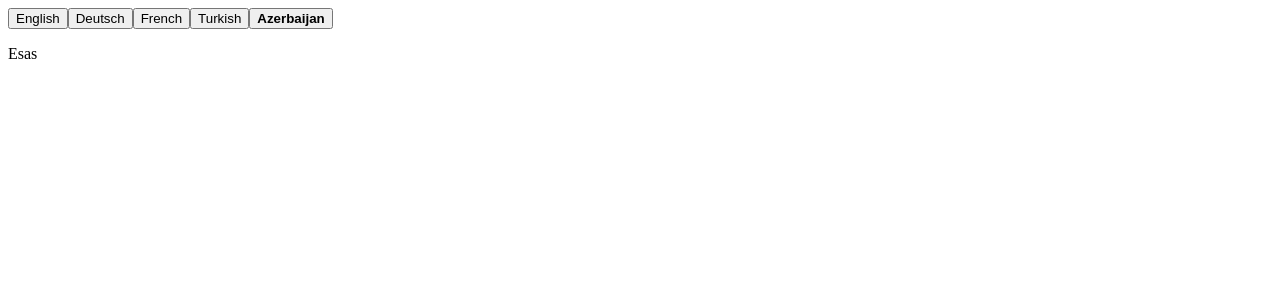
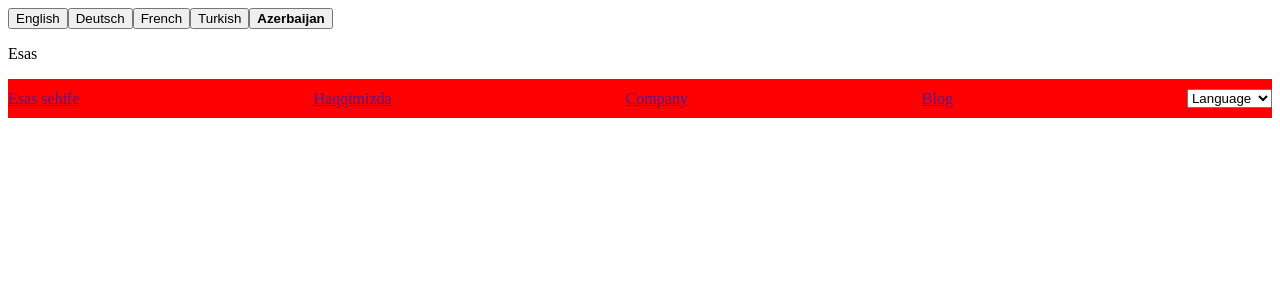
Before and after one commit to MinayeAliyeva/E-commerce, a React (Create React App) app: page / in a window 1280 px wide. Shown: the top 300 px of the page. Built offline with nearby package versions, Linux system fonts and the light colour scheme.

Commit message:
navbar and translations added

```diff
--- a/package.json
+++ b/package.json
@@ -16,6 +16,7 @@
     "react": "^18.3.1",
     "react-dom": "^18.3.1",
     "react-i18next": "^14.1.2",
+    "react-router-dom": "^6.23.1",
     "react-scripts": "5.0.1",
     "styled-components": "^6.1.11",
     "typescript": "^4.9.5",
--- a/src/App.css
+++ b/src/App.css
@@ -0,0 +1,7 @@
+.navbar{
+    display: flex;
+    align-items: center;
+    justify-content: space-between;
+    padding: 10px 0;
+    background-color: red;
+}
--- a/src/App.tsx
+++ b/src/App.tsx
@@ -1,5 +1,6 @@
 import "./App.css";
 import { useTranslation, Trans } from "react-i18next";
+import { Link } from "react-router-dom";
 
 const lngs: any = {
   en: { nativeName: "English" },
@@ -11,6 +12,10 @@ const lngs: any = {
 
 function App() {
   const { t, i18n } = useTranslation();
+
+  const changeLanguange = (lng: any) => {
+    i18n.changeLanguage(lng);
+  };
   return (
     <div className="App">
       <header className="App-header">
@@ -22,7 +27,7 @@ function App() {
                 fontWeight: i18n.resolvedLanguage === lng ? "bold" : "normal",
               }}
               type="submit"
-              onClick={() => i18n.changeLanguage(lng)}
+              onClick={() => changeLanguange(lng)}
             >
               {lngs?.[lng].nativeName}
             </button>
@@ -30,6 +35,21 @@ function App() {
         </div>
 
         <p>{t("home")}</p>
+
+        <nav className="navbar">
+          <a href="">{t("Home")}</a>
+          <a href="">{t("About")}</a>
+          <a href="">{t("Company")}</a>
+          <a href="">{t("Blog")}</a>
+          <select onChange={(e) => changeLanguange(e.target.value)}>
+            <option disabled selected>
+              Language
+            </option>
+            {Object.keys(lngs).map((lng) => (
+              <option value={lng}> {lngs?.[lng].nativeName}</option>
+            ))}
+          </select>
+        </nav>
       </header>
     </div>
   );
--- a/src/i18next/i18n.ts
+++ b/src/i18next/i18n.ts
@@ -10,35 +10,39 @@ i18n
   .use(LanguageDetector)
   .use(initReactI18next)
   .init({
-    // debug: true,
     fallbackLng: "en",
-    // interpolation: {
-    //   escapeValue: false,
-    // },
     resources: {
       en: {
         translation: {
           home: "home",
+          Home: "Home ",
+          About: "About",
         },
       },
       de: {
         translation: {
-          home: "Esas sayfa",
+          home: "deutsch",
+          Home: "Deutsch ",
         },
       },
       fr: {
         translation: {
           home: "maison",
+          Home: "Maison",
         },
       },
       tr: {
         translation: {
           home: "Ev",
+          Home: "Ana sayfa",
+          About: "Hakkimizda",
         },
       },
       az: {
         translation: {
           home: "Esas",
+          Home: "Esas sehife",
+          About: "Haqqimizda",
         },
       },
     },
```
Also changed, not shown: 1 other file (tests, documents, lock files or other folders).
